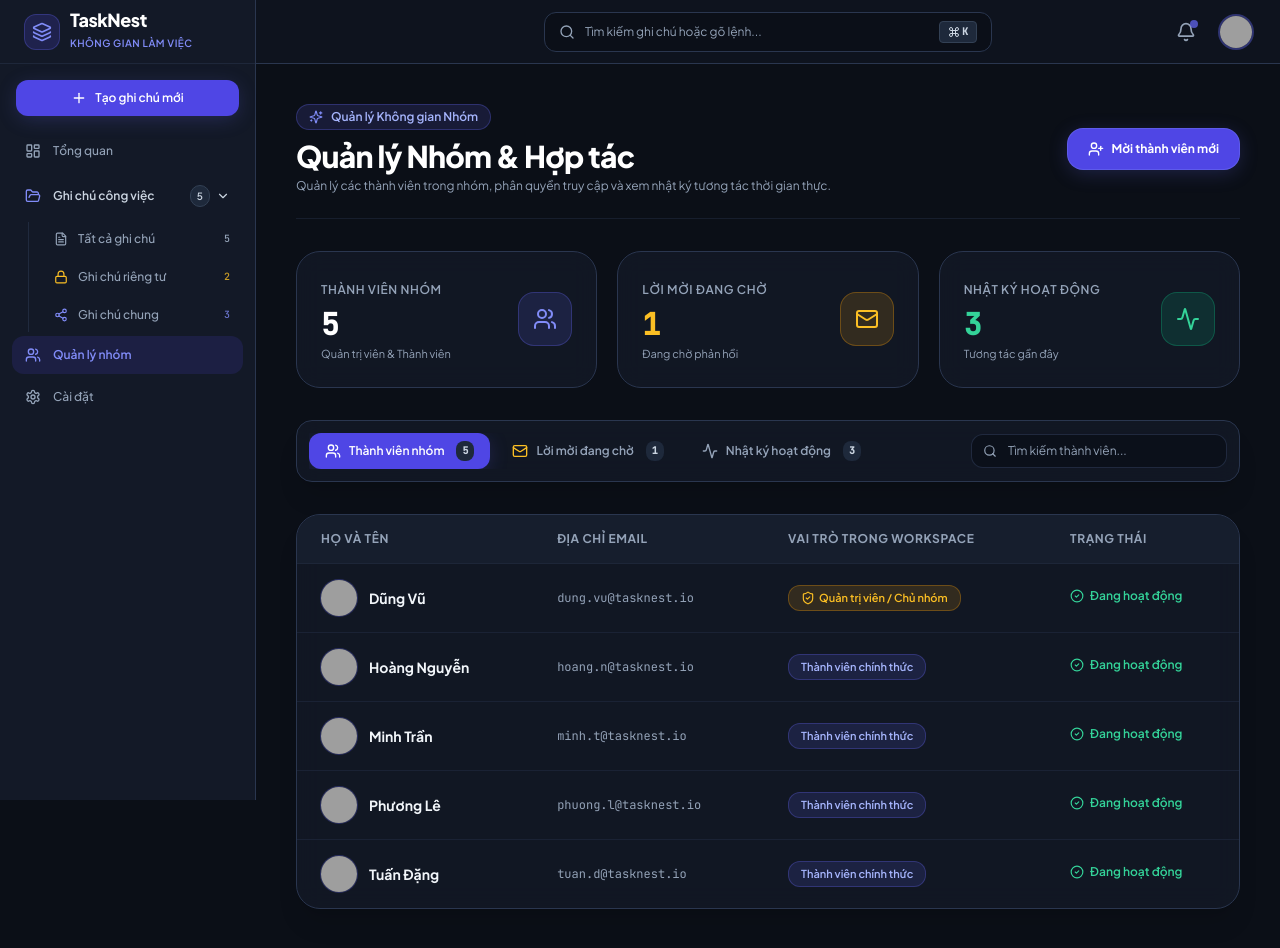
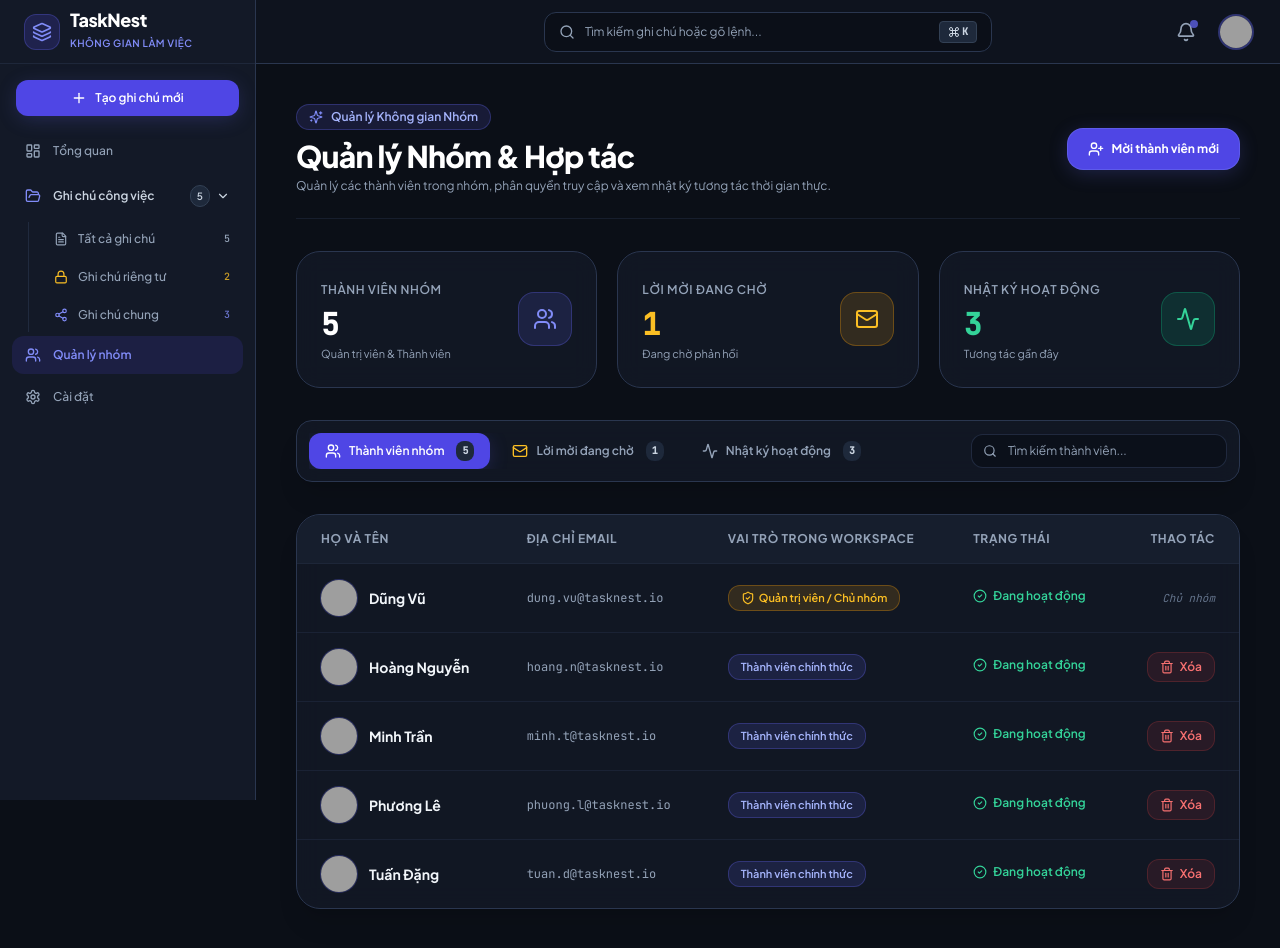
Before and after one commit to dungvu242k3/TaskNest, a React (Vite) app: page /team in a window 1280 px wide. Built offline with nearby package versions, Linux system fonts and the light colour scheme; grey boxes are pictures that could not be loaded.

Commit message:
feat(team-page): add ability to remove team members with confirmation prompt

```diff
--- a/src/hooks/useAppStore.ts
+++ b/src/hooks/useAppStore.ts
@@ -1,9 +1,10 @@
 import { create } from 'zustand';
-import { Note, NoteStatus, PriorityLevel, MemberPermission } from '../types';
-import { MOCK_NOTES, CURRENT_USER } from '../constants/mockData';
+import { Note, NoteStatus, PriorityLevel, MemberPermission, UserProfile } from '../types';
+import { MOCK_NOTES, MOCK_USERS, CURRENT_USER } from '../constants/mockData';
 
 interface AppState {
   notes: Note[];
+  teamMembers: UserProfile[];
   searchQuery: string;
   isCommandPaletteOpen: boolean;
   quickPeekNoteId: string | null;
@@ -14,7 +15,7 @@
   toggleCommandPalette: () => void;
   setQuickPeekNoteId: (id: string | null) => void;
 
-  // Note Actions
+  // Note & Member Actions
   togglePinNote: (id: string) => void;
   updateNoteStatus: (id: string, status: NoteStatus) => void;
   updateNote: (id: string, updates: Partial<Pick<Note, 'title' | 'content' | 'isPrivate' | 'priority'>>) => void;
@@ -23,12 +24,14 @@
   deleteChecklistItem: (noteId: string, checklistId: string) => void;
   updateChecklistItem: (noteId: string, checklistId: string, text: string) => void;
   updateMemberPermission: (noteId: string, userId: string, permission: MemberPermission) => void;
+  removeTeamMember: (userId: string) => void;
   addNote: (title: string, isPrivate: boolean, priority?: PriorityLevel) => Note;
   deleteNote: (id: string) => void;
 }
 
 export const useAppStore = create<AppState>((set, get) => ({
   notes: MOCK_NOTES,
+  teamMembers: MOCK_USERS,
   searchQuery: '',
   isCommandPaletteOpen: false,
   quickPeekNoteId: null,
@@ -156,4 +159,13 @@
           : note
       ),
     })),
+
+  removeTeamMember: (userId) =>
+    set((state) => ({
+      teamMembers: state.teamMembers.filter((u) => u.id !== userId),
+      notes: state.notes.map((note) => ({
+        ...note,
+        members: note.members.filter((m) => m.user.id !== userId),
+      })),
+    })),
 }));
--- a/src/pages/TeamPage.tsx
+++ b/src/pages/TeamPage.tsx
@@ -12,8 +12,10 @@
   Clock,
   RotateCw,
   XCircle,
+  Trash2,
 } from 'lucide-react';
-import { MOCK_USERS, MOCK_ACTIVITIES } from '../constants/mockData';
+import { useAppStore } from '../hooks/useAppStore';
+import { MOCK_ACTIVITIES } from '../constants/mockData';
 
 interface TeamPageProps {
   onOpenShareModal?: () => void;
@@ -23,12 +25,15 @@
   const [searchParams, setSearchParams] = useSearchParams();
   const currentTab = searchParams.get('tab') || 'members';
   const [memberSearch, setMemberSearch] = useState('');
+  const [confirmDeleteId, setConfirmDeleteId] = useState<string | null>(null);
+
+  const { teamMembers, removeTeamMember } = useAppStore();
 
   const handleTabChange = (tab: string) => {
     setSearchParams({ tab });
   };
 
-  const filteredMembers = MOCK_USERS.filter(
+  const filteredMembers = teamMembers.filter(
     (user) =>
       user.fullName.toLowerCase().includes(memberSearch.toLowerCase()) ||
       user.email.toLowerCase().includes(memberSearch.toLowerCase())
@@ -70,7 +75,7 @@
               Thành viên nhóm
             </span>
             <div className="text-3xl font-extrabold text-white mt-1.5 font-mono">
-              {MOCK_USERS.length}
+              {teamMembers.length}
             </div>
             <p className="text-[11px] text-slate-400 mt-1">Quản trị viên & Thành viên</p>
           </div>
@@ -124,7 +129,7 @@
             <Users className="h-4 w-4" />
             <span>Thành viên nhóm</span>
             <span className="ml-1 px-1.5 py-0.5 rounded-lg bg-slate-800 text-slate-300 text-[10px] font-mono">
-              {MOCK_USERS.length}
+              {teamMembers.length}
             </span>
           </button>
 
@@ -185,17 +190,21 @@
                   <th className="py-4 px-6">Địa chỉ Email</th>
                   <th className="py-4 px-6">Vai trò trong workspace</th>
                   <th className="py-4 px-6">Trạng thái</th>
+                  <th className="py-4 px-6 text-right">Thao tác</th>
                 </tr>
               </thead>
               <tbody className="divide-y divide-surface-border/40 text-slate-200">
                 {filteredMembers.length === 0 ? (
                   <tr>
-                    <td colSpan={4} className="py-8 text-center text-slate-400">
+                    <td colSpan={5} className="py-8 text-center text-slate-400">
                       Không tìm thấy thành viên nào phù hợp với từ khóa "{memberSearch}"
                     </td>
                   </tr>
                 ) : (
-                  filteredMembers.map((user, idx) => (
+                  filteredMembers.map((user, idx) => {
+                    const isOwner = user.id === 'usr-1' || idx === 0;
+
+                    return (
                       <tr key={user.id} className="hover:bg-surface-hover/40 transition-colors">
                         <td className="py-4 px-6">
                           <div className="flex items-center gap-3">
@@ -209,7 +218,7 @@
                         </td>
                         <td className="py-4 px-6 text-slate-400 font-mono">{user.email}</td>
                         <td className="py-4 px-6">
-                        {idx === 0 ? (
+                          {isOwner ? (
                             <span className="inline-flex items-center gap-1 px-3 py-1 rounded-xl bg-amber-500/15 text-amber-400 border border-amber-500/30 text-[11px] font-semibold">
                               <ShieldCheck className="h-3.5 w-3.5" />
                               Quản trị viên / Chủ nhóm
@@ -226,8 +235,41 @@
                             <span>Đang hoạt động</span>
                           </span>
                         </td>
+                        <td className="py-4 px-6 text-right">
+                          {isOwner ? (
+                            <span className="text-[11px] text-slate-500 font-mono italic">Chủ nhóm</span>
+                          ) : confirmDeleteId === user.id ? (
+                            <div className="flex items-center justify-end gap-1.5">
+                              <button
+                                onClick={() => {
+                                  removeTeamMember(user.id);
+                                  setConfirmDeleteId(null);
+                                }}
+                                className="px-2.5 py-1 rounded-lg bg-red-600 hover:bg-red-500 text-white text-[11px] font-bold shadow-glow transition-all"
+                              >
+                                Xác nhận xóa
+                              </button>
+                              <button
+                                onClick={() => setConfirmDeleteId(null)}
+                                className="px-2.5 py-1 rounded-lg bg-slate-800 text-slate-400 hover:text-white text-[11px] font-medium transition-colors"
+                              >
+                                Hủy
+                              </button>
+                            </div>
+                          ) : (
+                            <button
+                              onClick={() => setConfirmDeleteId(user.id)}
+                              className="inline-flex items-center gap-1.5 px-3 py-1.5 rounded-xl bg-red-500/10 hover:bg-red-500/20 text-red-400 border border-red-500/20 hover:border-red-500/40 text-xs font-semibold transition-all focus:outline-none"
+                              title={`Xóa ${user.fullName} khỏi nhóm`}
+                            >
+                              <Trash2 className="h-3.5 w-3.5" />
+                              <span>Xóa</span>
+                            </button>
+                          )}
+                        </td>
                       </tr>
-                  ))
+                    );
+                  })
                 )}
               </tbody>
             </table>
```
Lines whose indentation alone changed are shown as unchanged.
